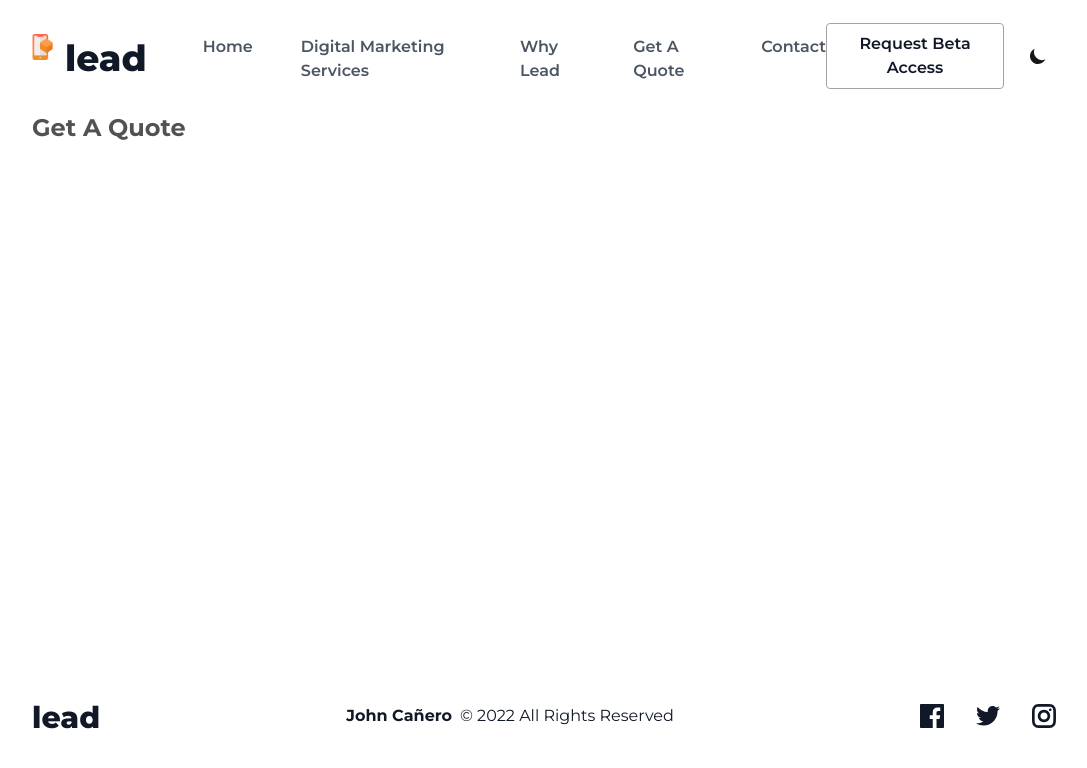
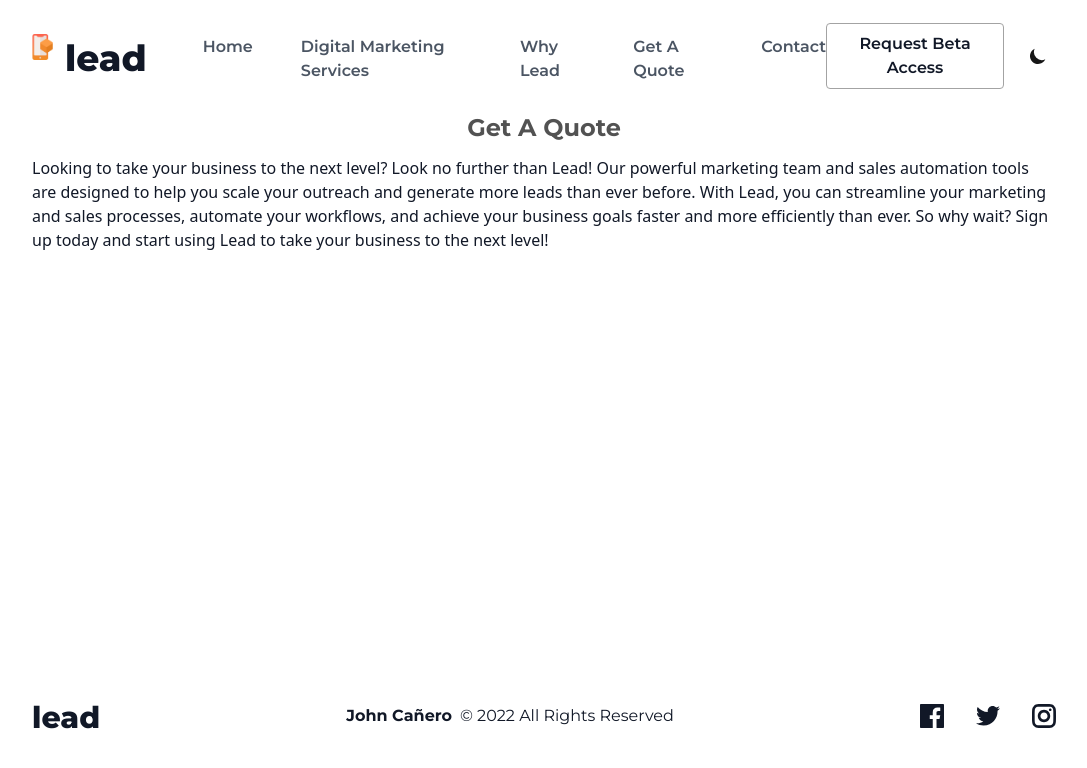
Before and after one commit to johncanero/lead-landing-page, a Next.js app: page /get-a-quote in a window 1280 px wide. Shown: the top 768 px of the page, without its empty margins (96-1183 px from the left). Built offline with nearby package versions, Linux system fonts and the light colour scheme.

Commit message:
Add Framer Motion Appear in View Header Logo

```diff
--- a/package.json
+++ b/package.json
@@ -16,6 +16,7 @@
     "@types/react": "^18.0.26",
     "@types/react-dom": "18.0.10",
     "@types/react-router": "^5.1.20",
+    "framer-motion": "^10.0.0",
     "next": "^13.2.1",
     "next-themes": "^0.2.1",
     "react": "18.2.0",
--- a/pages/get-a-quote/index.tsx
+++ b/pages/get-a-quote/index.tsx
@@ -3,9 +3,18 @@ import React from "react";
 const index = () => {
   return (
     <div className="mb-32 md:mb-0 lg:px-32">
-      <h1 className="mt-6 text-2xl font-bold text-center lg:text-left md:text-2xl font-Montserrat text-neutral-600 dark:text-neutral-300">
+      <h1 className="mt-6 text-2xl font-bold text-center mb-3 text-neutral-600
+       md:text-2xl font-Montserrat dark:text-neutral-300">
         Get A Quote
       </h1>
+
+      <p>
+        Looking to take your business to the next level? Look no further than Lead!
+
+        Our powerful marketing team and sales automation tools are designed to help you scale your outreach and generate more leads than ever before.
+
+        With Lead, you can streamline your marketing and sales processes, automate your workflows, and achieve your business goals faster and more efficiently than ever. So why wait? Sign up today and start using Lead to take your business to the next level!
+      </p>
     </div>
   );
 };
--- a/pages/why-lead/index.tsx
+++ b/pages/why-lead/index.tsx
@@ -40,7 +40,7 @@ const index = () => {
       </div>
 
       {/* Paragraph */}
-      <div className="sm:mx-8 md:mx-20 lg:mx-32 mt-4">
+      <div className="sm:mx-8 md:mx-20 lg:mx-32 mt-5">
         <p className="mt-3 text-justify text-md">
           Welcome to<Link href="/"><span className="font-extrabold dark:text-orange-500">&nbsp;Lead</span></Link>, your ultimate solution to scaling your company's outreach and generating more leads! <span className="font-semibold">Our website provides a comprehensive suite of marketing team and sales automation tools designed to help you expand your reach and achieve your business goals.</span>
         </p>
--- a/sections/Header.tsx
+++ b/sections/Header.tsx
@@ -4,6 +4,8 @@ import Image from "next/image";
 import { useTheme } from "next-themes";
 import { useState, useEffect } from "react";
 import Button from "../components/Button";
+// FramerMotion
+import { motion } from "framer-motion"
 
 const Header = () => {
   const { systemTheme, theme, setTheme } = useTheme();
@@ -57,8 +59,14 @@ const Header = () => {
         <header className="flex items-center justify-between h-16 mt-1 md:mt-3">
 
           {/* Heading Title */}
-          <div className="flex">
-            <div className="flex">
+          <div
+            className="flex" >
+            <motion.div
+              initial={{ opacity: 0 }}
+              whileInView={{ opacity: 1 }}
+              transition={{
+                duration: 0.3,
+              }} className="flex">
               <Link rel="noopener noreferrer" href="/">
                 <Image
                   src="/images/leadIcon2.png"
@@ -73,8 +81,7 @@ const Header = () => {
                   lead
                 </h1>
               </Link>
-            </div>
-
+            </motion.div>
           </div>
 
           {/* Header Links */}
@@ -131,7 +138,7 @@ const Header = () => {
           </div>
         </header>
       </div>
-    </div>
+    </div >
   );
 };
 
--- a/sections/MobileDropdown.tsx
+++ b/sections/MobileDropdown.tsx
@@ -12,6 +12,8 @@ import { AiOutlineOrderedList } from "@react-icons/all-files/ai/AiOutlineOrdered
 import { AiOutlineQuestionCircle } from "@react-icons/all-files/ai/AiOutlineQuestionCircle";
 import { RiFileHistoryLine } from "@react-icons/all-files/ri/RiFileHistoryLine";
 import { AiOutlineMail } from "@react-icons/all-files/ai/AiOutlineMail";
+// FramerMotion
+import { motion } from "framer-motion"
 
 const MenuDropdown = () => {
   const { systemTheme, theme, setTheme } = useTheme();
@@ -70,7 +72,13 @@ const MenuDropdown = () => {
   return (
     // Mobile Visibility
     <div className="px-4 md:px-10">
-      <div className="flex justify-between mt-4 text-right md:mt-6 lg:hidden top-16 md:w-full md:mx-2">
+      <motion.div
+        initial={{ opacity: 0 }}
+        whileInView={{ opacity: 1 }}
+        transition={{
+          duration: 0.3,
+        }}
+        className="flex justify-between mt-4 text-right md:mt-6 lg:hidden top-16 md:w-full md:mx-2">
         <Link rel="noopener noreferrer" href="/">
           <div className="flex">
             {/* Image */}
@@ -247,7 +255,7 @@ const MenuDropdown = () => {
             </Transition>
           </Menu>
         </div>
-      </div>
+      </motion.div>
     </div>
   );
 };
```
Also changed, not shown: 1 other file (tests, documents, lock files or other folders).
